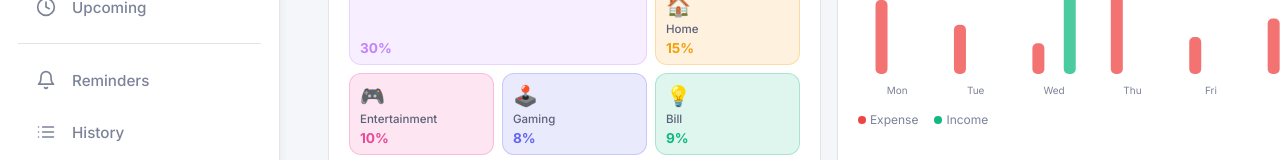
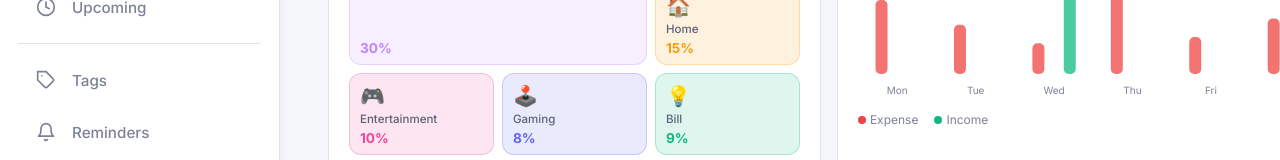
Before and after one commit to hareneeselvaraj/Expense-Tracker, a React (Vite) app in the folder client/: page / in a window 1280 px wide. Shown: the part 459-619 px from the top of the page. Built offline with nearby package versions, Linux system fonts and the light colour scheme; no server answers; sample sign-in values are in the browser's storage.

Commit message:
Expose Tag functionality in Sidebar

```diff
--- a/client/src/components/Sidebar.jsx
+++ b/client/src/components/Sidebar.jsx
@@ -3,7 +3,7 @@ import { NavLink, useNavigate } from 'react-router-dom';
 import { useAuth } from '../context/AuthContext';
 import {
     FiHome, FiCreditCard, FiGrid, FiDollarSign, FiTarget,
-    FiClock, FiBell, FiList, FiLogOut, FiTrendingUp, FiBarChart2, FiCpu, FiTruck, FiChevronLeft, FiChevronRight
+    FiClock, FiBell, FiList, FiLogOut, FiTrendingUp, FiBarChart2, FiCpu, FiTruck, FiChevronLeft, FiChevronRight, FiTag
 } from 'react-icons/fi';
 import ThemeToggle from './ThemeToggle';
 
@@ -33,6 +33,7 @@ export default function Sidebar() {
     ];
 
     const secondaryLinks = [
+        { to: '/tags', icon: <FiTag />, label: 'Tags' },
         { to: '/reminders', icon: <FiBell />, label: 'Reminders' },
         { to: '/history', icon: <FiList />, label: 'History' },
     ];
```
